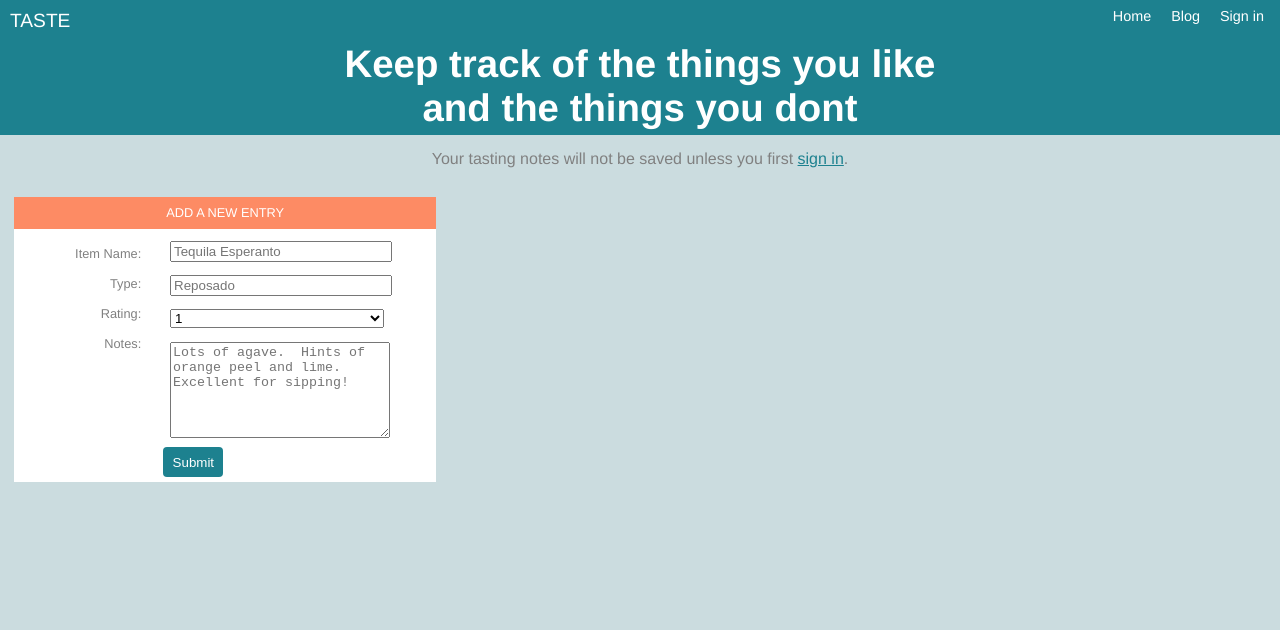
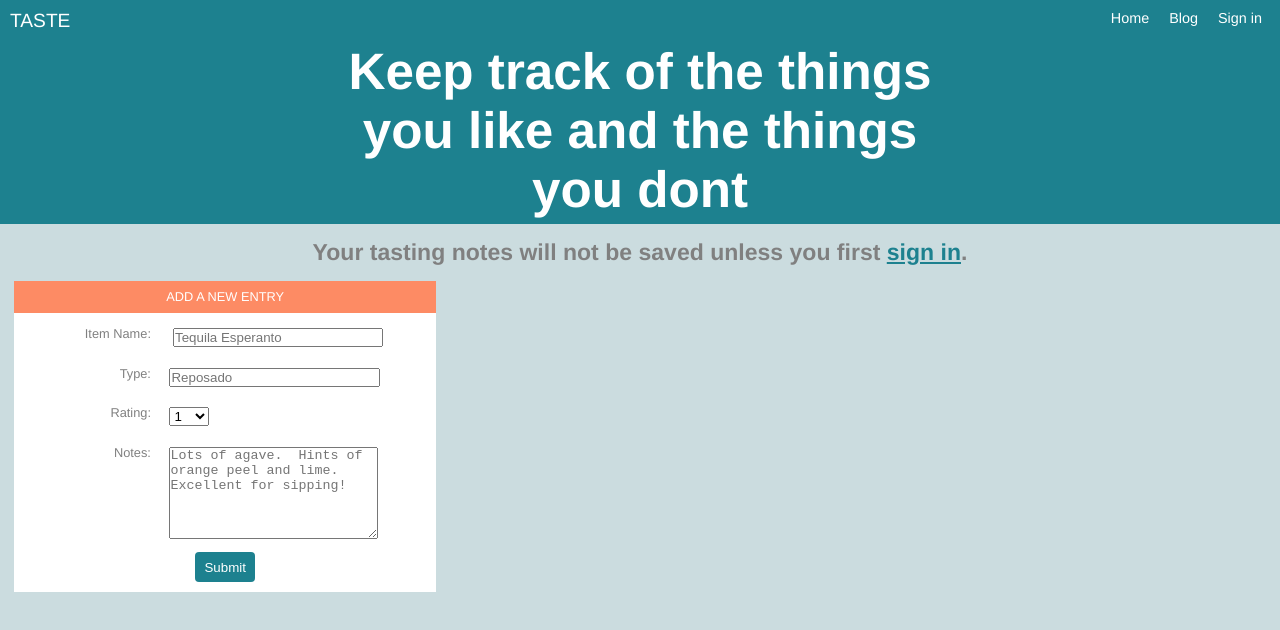
Before and after one commit to uglyboxer/HTML-CSS-practice, a plain HTML site: page index.html in a window 1280 px wide. Drawn offline with Linux system fonts and the light colour scheme.

Commit message:
Refactor

```diff
--- a/index.html
+++ b/index.html
@@ -7,42 +7,28 @@
 </head>
 
 <body>
-    <div id='header'>
-        <div id='pagename'>TASTE</div>
-        <div id='nav'><a class='links' href='index.html'>Home</a>
+    <div class='header'>
+        <div class='pagename'>TASTE</div>
+        <div class='nav'><a class='links' href='index.html'>Home</a>
             <a class='links' href='blog.html'>Blog</a>
             <a class='links' href='login.html'>Sign in</a>
         </div>
-        <div id='headline'>
-            <p>Keep track of the things you like and the things you dont</p>
-        </div>
+        <h1>Keep track of the things you like and the things you dont</h1>
     </div>
-    <div id='notes'>
-        <p>Your tasting notes will not be saved unless you first <a href='login.html' id='signtag'>sign in</a>.</p>
+    <div class='notes'>
+        <h2>Your tasting notes will not be saved unless you first <a href='login.html' class='signtag'>sign in</a>.</h2>
     </div>
-    <div id='form'>
-        <div id='form-head'>ADD A NEW ENTRY</div>
-        <div id='form-body'>
-            <div id='form-body-col-1'>
+    <div class='form'>
+        <div class='form-head'>ADD A NEW ENTRY</div>
+        <div class='form-body'>
+            <div class='form-body-col-1'>
                 <form>
                     <p class='form-tags'>Item Name:
-                    </p>
+                    </p> <input class="entry-tags" type='text' name='item' placeholder='Tequila Esperanto'>
                     <p class='form-tags'>Type:
-                    </p>
+                    </p><input class="entry-tags" type='text' name='type' placeholder='Reposado'>
                     <p class='form-tags'>Rating:
-                    </p>
-                    <p class='form-tags'>Notes:
-                    </p>
-            </div>
-            <div id='form-body-col-2'>
-                <div>
-                    <input class="entry-tags" type='text' name='item' placeholder='Tequila Esperanto'>
-                </div>
-                <div>
-                    <input class="entry-tags" type='text' name='type' placeholder='Reposado'>
-                </div>
-                <div>
-                    <select class="entry-tags" name='rating'>
+                    </p><select class="entry-tags" name='rating'>
                         <option>1</option>
                         <option>2</option>
                         <option>3</option>
@@ -54,13 +40,15 @@
                         <option>9</option>
                         <option>10</option>
                     </select>
-                </div>
-                <div>
-                    <textarea class="entry-tags" rows='6' cols='21' placeholder='Lots of agave.  Hints of orange peel and lime.  Excellent for sipping!'></textarea>
-                </div>
-                <div>
-                    <input id='subbutton' type='submit'>
-                </div>
+                    <div class='notes'>
+                    <p class='form-tags'>Notes:
+                    </p><textarea class="entry-tags" rows='6' cols='21' placeholder='Lots of agave.  Hints of orange peel and lime.  Excellent for sipping!'></textarea>
+                    </div>
+            </div>
+
+
+                    <input class='subbutton' type='submit'>
+
             </div>
             </form>
         </div>
--- a/main.css
+++ b/main.css
@@ -1,3 +1,7 @@
+* {
+margin: 0;
+padding: 0;
+}
 body {
 font-family: helvetica, arial, sans-serif;
 font-weight: 100;
@@ -7,29 +11,28 @@
 color: gray;
 }
 
-    p {
-        margin: 0;
-    }
-
-    #header {
+.header {
 background-color: #1d818f;
 color: white;
 
-        font-size: 1.2em;
 padding-bottom: 5px;
-
 }
 
-    #pagename {
+.pagename {
+display: block;
+margin: 10px 10px;
+width: 44%;
+font-size: 1.2em;
 float: left;
-        padding: 10px 10px;
 }
 
-    #nav {
+.nav {
+display: block;
+margin: 10px 10px;
+font-size: .9em;
+width: 44%;
+text-align: right;
 float: right;
-        padding: 10px 10px;
-        font-size: .75em;
-        padding: 8px;
 }
 
 a {
@@ -41,88 +44,74 @@
 margin: 8px;
 }
 
-    #headline {
+h1 {
 font-size: 2.1em;
-        clear: left;
+clear: both;
 text-align: center;
 margin: 0 25%;
-        font-size: 3vw;
+font-size: 4vw;
 font-weight: bold;
 }
 
-    #notes {
+h2 {
 text-align: center;
 margin: 15px;
 padding: 0;
+font-size: 1.8vw;
 }
-
-    #signtag, #signtag:visited {
+.signtag, #signtag:visited {
 text-decoration: underline;
 color: #1d818f;
 }
 
-    #form {
-        float: left;
+.form {
 background-color: white;
 margin: 14px;
 padding-bottom: 5px;
 color: white;
 width: 33%;
 font-size: .8em;
+min-width: 250px;
 }
 
-    #form-head {
+.form-head {
 text-align: center;
 background-color: #FD8B64;
 padding: 2%;
 margin: 0;
 }
 
-    #form-body {
+.form-body {
 padding: 5px;
 }
 
-    #form-body-col-1 {
-        float: left;
-        background-color: white;
-        padding: 0 0 0 5px;
-        margin: 0;
-        color: gray;
-        text-align: right;
-        width: 30%;
-    }
 
 .form-tags {
 color: gray;
 padding: 2%;
-        margin: 4px;
-        margin-top: 8%;
+width: 30%;
+display: inline-block;
+vertical-align: top;
+text-align: right;
 }
 
 .entry-tags {
 margin: 2.5%;
-        width: 80%;
+width: 50%;
+display: inline-block;
+text-align: top;
 }
 
-    #form-body-col-2 {
-        float: right;
-        background-color: white;
-        padding: 0;
-        margin: 0;
-        color: gray;
-        text-align: left;
-        width: 65%;
+.notes_2 {
+width: 100%
 }
 
-    button {
-        background: #1d818f;
-    }
 
 textarea {
 width: 80%;
 }
 
-    #subbutton {
+.subbutton {
 clear: both;
 color: white;
 background-color: #1d818f;
@@ -130,4 +119,9 @@
 border-width: 0;
 height: 30px;
 width: 60px;
+margin: 0 auto;
+display: block;
 }
+select.entry-tags {
+width: 40px;
+}
```
Lines whose indentation alone changed are shown as unchanged.
